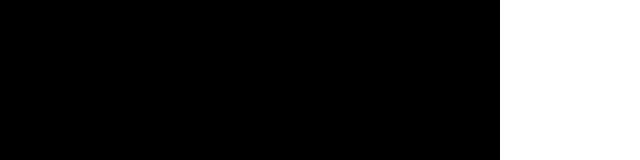
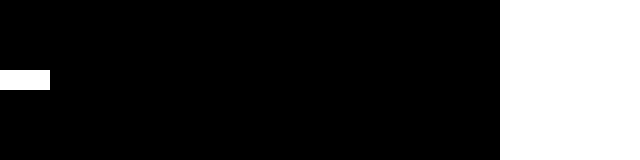
Before and after one commit to atsoc1993/Pinball-AI, a React (Vite) app in the folder pinball-ai/: page / in a window 1280 px wide. Shown: the part 330-490 px from the top of the page, without its empty margins (0-640 px from the left). Built offline with nearby package versions, Linux system fonts and the light colour scheme.

Commit message:
Added game box & game bar

```diff
--- a/pinball-ai/src/App.tsx
+++ b/pinball-ai/src/App.tsx
@@ -1,8 +1,18 @@
+import { useRef } from "react"
+
 export default function App() {
+
+  const gameBar = useRef<HTMLDivElement | undefined>(undefined)
+
   return (
     // Game Box
-    <div style={{width: '500px', height: '500px', backgroundColor: 'black'}}>
-
+    <div style={{ width: '500px', height: '500px', backgroundColor: 'black' }}>
+      {/* // Game Bar  */}
+      <div style={{
+        width: '50px', height: '20px', backgroundColor: 'white',
+        position: 'fixed',
+        left: '0px', top: '400px'
+      }} />
     </div>
   )
 }
```
